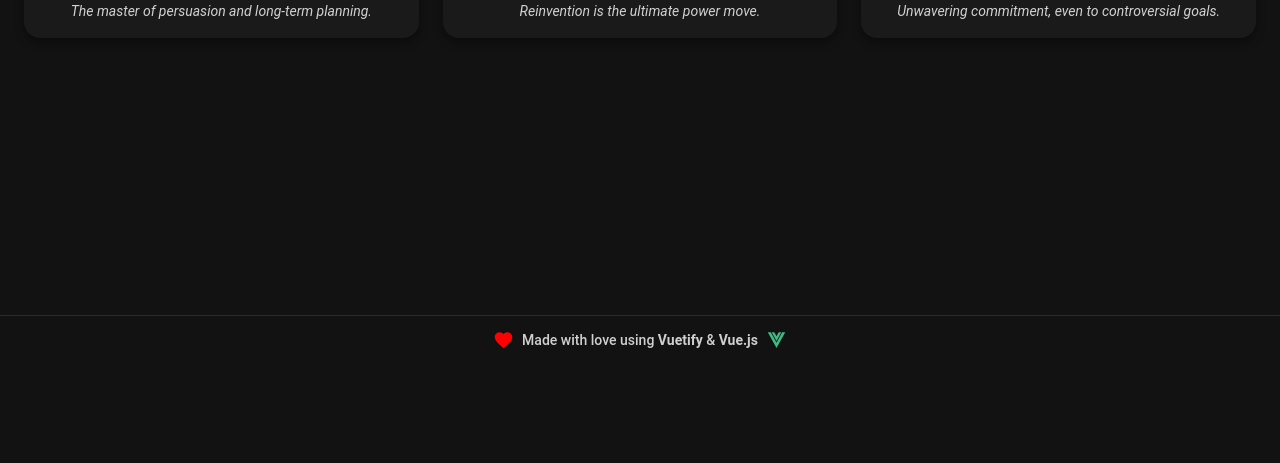
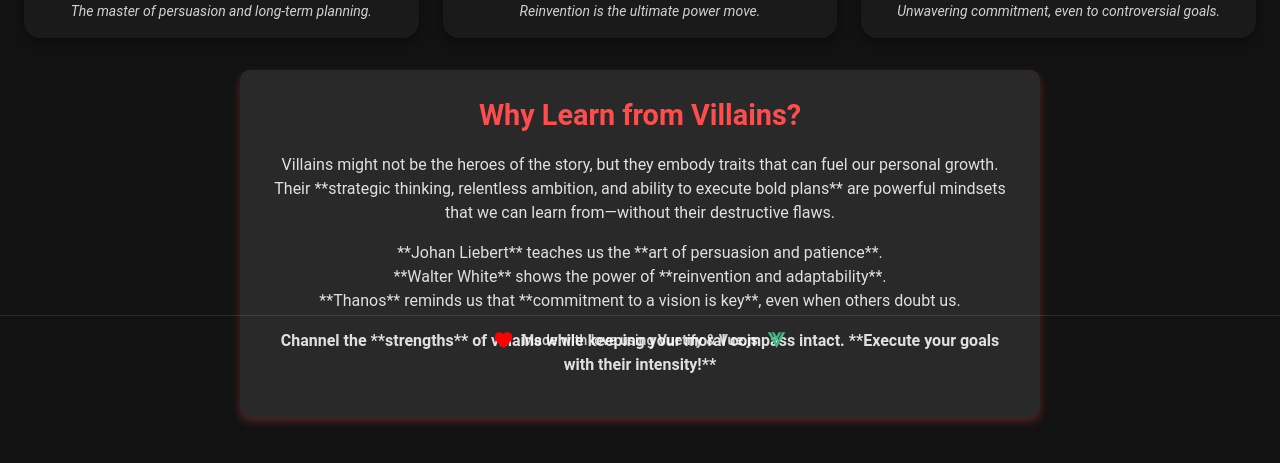
Before and after one commit to Mapacherama/Katsuryoku-no-Motivation, a Vue app: page /reverse in a window 1280 px wide. Shown: the part 435-898 px from the top of the page. Before the commit the page ends 800 px from the top, so only its background shows below. Built offline with nearby package versions, Linux system fonts and the light colour scheme.

Commit message:
Adding more images

```diff
--- a/src/pages/AboutPage.vue
+++ b/src/pages/AboutPage.vue
@@ -34,11 +34,12 @@
   <script setup>
   const team = [
     {
-      name: "[Member Name]",
-      role: "[Role]",
-      bio: "[Short bio about the team member]",
-      image: "[Image URL]",
+      name: "Jerome Tesselaar",
+      role: "Developer",
+      bio: "I am a developer who is passionate about creating useful and efficient applications.",
+      image: "src/assets/profile.jpg",
     },
+
   ];
   </script>
 
--- a/src/pages/ReversePage.vue
+++ b/src/pages/ReversePage.vue
@@ -5,7 +5,7 @@
         <div
           v-for="villain in villains"
           :key="villain.name"
-          :class="['villain-card', { active: activeVillain === villain.name }]"
+          :class="['villain-card', { active: activeVillain === villain.name }] "
           @click="toggleDetails(villain.name)"
         >
           <img :src="villain.image" :alt="villain.name">
@@ -13,6 +13,24 @@
           <p class="villain-tagline">{{ villain.tagline }}</p>
           <p class="villain-lesson">{{ villain.lesson }}</p>
         </div>
+      </div>
+
+      <!-- Motivation Section Below -->
+      <div class="motivation-text">
+        <h2>Why Learn from Villains?</h2>
+        <p>
+          Villains might not be the heroes of the story, but they embody traits that can fuel our personal growth.
+          Their **strategic thinking, relentless ambition, and ability to execute bold plans** are powerful mindsets
+          that we can learn from—without their destructive flaws.
+        </p>
+        <p>
+          **Johan Liebert** teaches us the **art of persuasion and patience**.<br>
+          **Walter White** shows the power of **reinvention and adaptability**.<br>
+          **Thanos** reminds us that **commitment to a vision is key**, even when others doubt us.<br>
+        </p>
+        <p class="highlight">
+          Channel the **strengths** of villains while keeping your moral compass intact. **Execute your goals with their intensity!**
+        </p>
       </div>
     </div>
   </template>
@@ -25,19 +43,19 @@
         villains: [
           {
             name: "Johan Liebert",
-            image: "https://example.com/johan.jpg", // Replace with real image
+            image: "http://i1.sndcdn.com/artworks-fxdaQu510Tym6pLT-UiGczg-t1080x1080.jpg", // Replace with real image
             tagline: "The master of persuasion and long-term planning.",
             lesson: "Use strategic patience—plant seeds now for future success.",
           },
           {
             name: "Walter White",
-            image: "https://example.com/walter.jpg", // Replace with real image
+            image: "https://upload.wikimedia.org/wikipedia/en/0/03/Walter_White_S5B.png", // Replace with real image
             tagline: "Reinvention is the ultimate power move.",
             lesson: "Adapt, evolve, and leverage intelligence to stay ahead.",
           },
           {
             name: "Thanos",
-            image: "https://example.com/thanos.jpg", // Replace with real image
+            image: "https://i.ytimg.com/vi/s9SyzdnaPKU/hq720.jpg?sqp=-oaymwEhCK4FEIIDSFryq4qpAxMIARUAAAAAGAElAADIQj0AgKJD&rs=AOn4CLB0Ifz73PkqVYjyRIh_qoC2m_wLVg", // Replace with real image
             tagline: "Unwavering commitment, even to controversial goals.",
             lesson: "When you have a vision, execute it with full force.",
           }
@@ -123,4 +141,34 @@
     display: block;
   }
 
+  /* Motivation Text Below */
+  .motivation-text {
+    margin-top: 2rem;
+    padding: 1.5rem;
+    background-color: #292929; /* Dark background for contrast */
+    color: white;
+    border-radius: 10px;
+    box-shadow: 0 4px 10px rgba(255, 76, 76, 0.3); /* Blood Red Glow */
+    max-width: 800px;
+    margin-left: auto;
+    margin-right: auto;
+    text-align: center;
+  }
+
+  .motivation-text h2 {
+    font-size: 1.8rem;
+    color: #ff4c4c;
+    margin-bottom: 1rem;
+  }
+
+  .motivation-text p {
+    font-size: 1rem;
+    color: #e0e0e0;
+    margin-bottom: 1rem;
+  }
+
+  .highlight {
+    font-weight: bold;
+    color: #ff4c4c;
+  }
   </style>
```
Also changed, not shown: src/assets/profile.jpg (added). Lines whose indentation alone changed are shown as unchanged.
